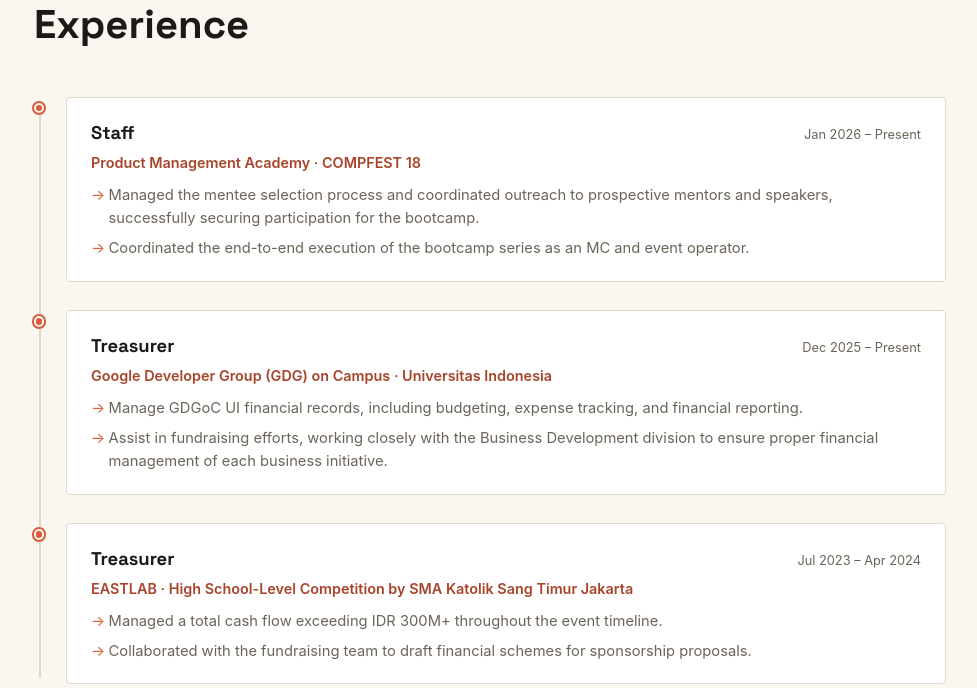
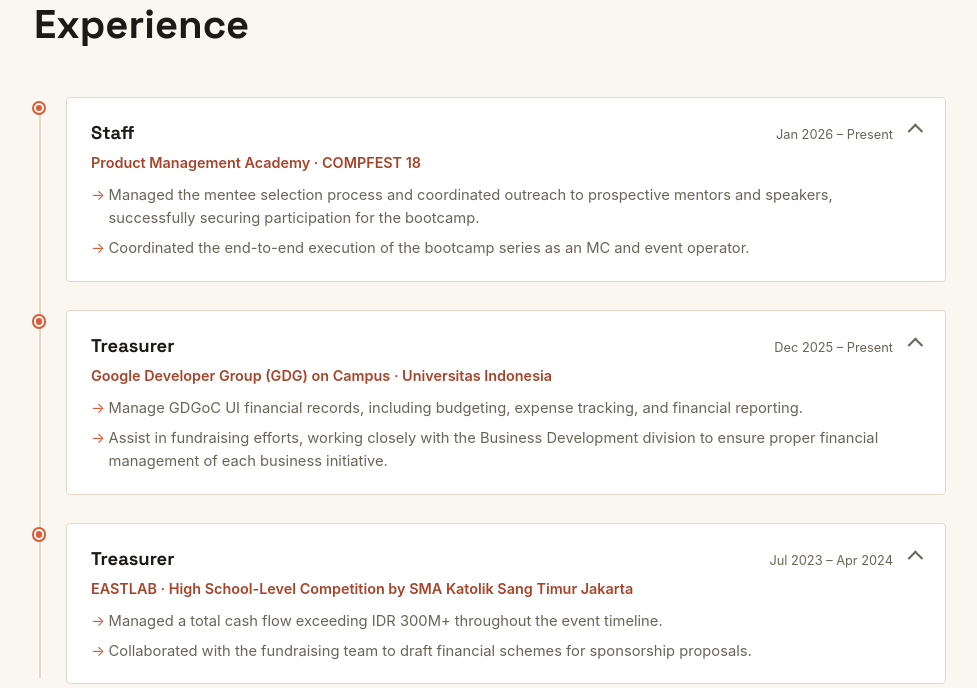
Before and after one commit to ferdinanduspakasi/myportofolio, a Django app: page / in a window 1280 px wide. Shown: the part 799-1487 px from the top of the page, without its empty margins (150-1127 px from the left). Run offline with Django 5.2, Linux system fonts and the light colour scheme.

Commit message:
feat: add expand/collapse details on experience section (extra feature)

```diff
--- a/static/css/style.css
+++ b/static/css/style.css
@@ -271,6 +271,39 @@ h1,
     margin-bottom: 0.6rem;
 }
 
+.timeline-summary {
+    cursor: pointer;
+    list-style: none;
+    position: relative;
+    padding-right: 1.75rem;
+}
+
+.timeline-summary::-webkit-details-marker {
+    display: none;
+}
+
+.timeline-summary::after {
+    content: "";
+    position: absolute;
+    top: 0.4rem;
+    right: 0;
+    width: 0.55rem;
+    height: 0.55rem;
+    border-right: 2px solid var(--text-muted);
+    border-bottom: 2px solid var(--text-muted);
+    transform: rotate(45deg);
+    transition: transform 0.2s ease;
+}
+
+.timeline-content[open] > .timeline-summary::after {
+    transform: rotate(-135deg);
+    top: 0.55rem;
+}
+
+.timeline-content .timeline-details {
+    margin-top: 0.6rem;
+}
+
 .timeline-details {
     list-style: none;
     display: grid;
--- a/templates/index.html
+++ b/templates/index.html
@@ -66,12 +66,14 @@
                 <div class="timeline">
                     <article class="timeline-item">
                         <div class="timeline-marker" aria-hidden="true"></div>
-                        <div class="timeline-content">
+                        <details class="timeline-content" open>
+                            <summary class="timeline-summary">
                                 <div class="timeline-heading">
                                     <h3>Staff</h3>
                                     <time class="timeline-date">Jan 2026 &ndash; Present</time>
                                 </div>
                                 <p class="timeline-org">Product Management Academy &middot; COMPFEST 18</p>
+                            </summary>
                             <ul class="timeline-details">
                                 <li>Managed the mentee selection process and coordinated outreach to
                                     prospective mentors and speakers, successfully securing participation
@@ -79,18 +81,20 @@
                                 <li>Coordinated the end-to-end execution of the bootcamp series as an MC
                                     and event operator.</li>
                             </ul>
-                        </div>
+                        </details>
                     </article>
 
                     <article class="timeline-item">
                         <div class="timeline-marker" aria-hidden="true"></div>
-                        <div class="timeline-content">
+                        <details class="timeline-content" open>
+                            <summary class="timeline-summary">
                                 <div class="timeline-heading">
                                     <h3>Treasurer</h3>
                                     <time class="timeline-date">Dec 2025 &ndash; Present</time>
                                 </div>
                                 <p class="timeline-org">Google Developer Group (GDG) on Campus &middot; Universitas
                                     Indonesia</p>
+                            </summary>
                             <ul class="timeline-details">
                                 <li>Manage GDGoC UI financial records, including budgeting, expense
                                     tracking, and financial reporting.</li>
@@ -98,25 +102,27 @@
                                     Development division to ensure proper financial management of each
                                     business initiative.</li>
                             </ul>
-                        </div>
+                        </details>
                     </article>
 
                     <article class="timeline-item">
                         <div class="timeline-marker" aria-hidden="true"></div>
-                        <div class="timeline-content">
+                        <details class="timeline-content" open>
+                            <summary class="timeline-summary">
                                 <div class="timeline-heading">
                                     <h3>Treasurer</h3>
                                     <time class="timeline-date">Jul 2023 &ndash; Apr 2024</time>
                                 </div>
-                            <p class="timeline-org">EASTLAB &middot; High School-Level Competition by SMA Katolik
-                                Sang Timur Jakarta</p>
+                                <p class="timeline-org">EASTLAB &middot; High School-Level Competition by SMA
+                                    Katolik Sang Timur Jakarta</p>
+                            </summary>
                             <ul class="timeline-details">
                                 <li>Managed a total cash flow exceeding IDR 300M+ throughout the event
                                     timeline.</li>
                                 <li>Collaborated with the fundraising team to draft financial schemes for
                                     sponsorship proposals.</li>
                             </ul>
-                        </div>
+                        </details>
                     </article>
                 </div>
             </div>
```
Lines whose indentation alone changed are shown as unchanged.
